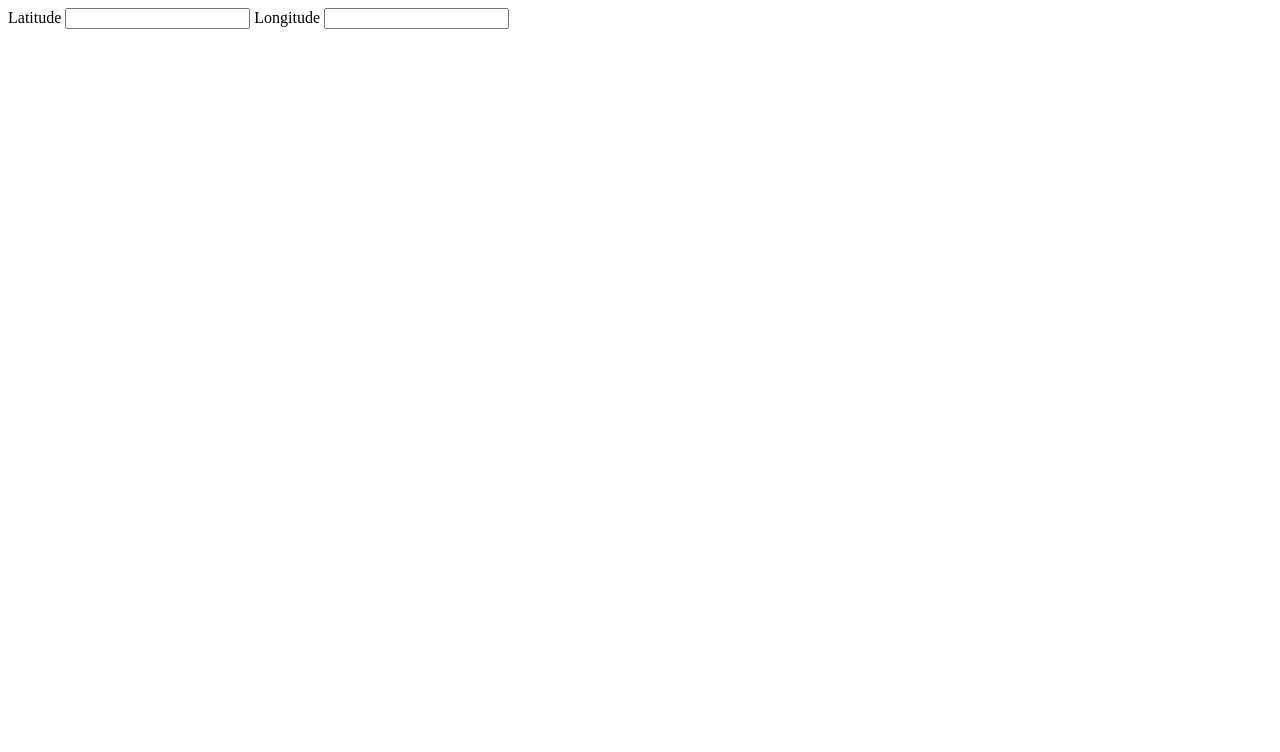
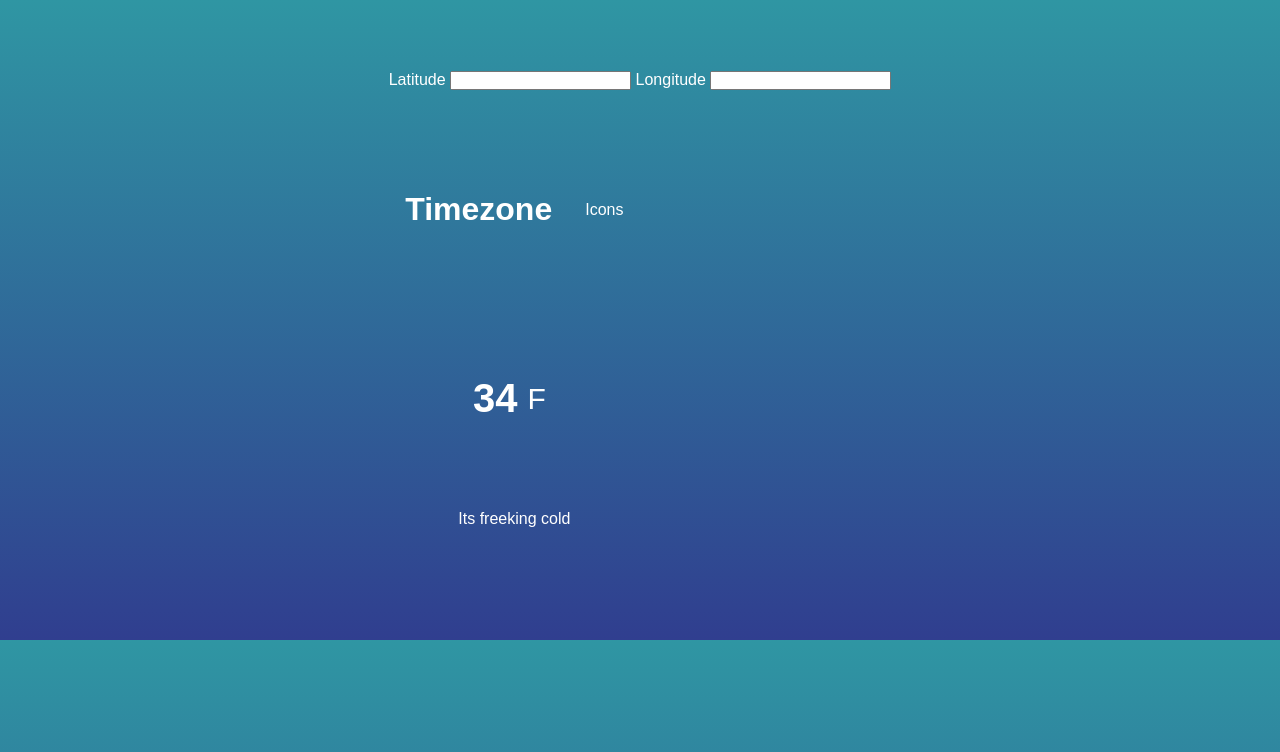
Before and after one commit to horler408/weather_api, a plain HTML site: page index.html in a window 1280 px wide. Drawn offline with Linux system fonts and the light colour scheme.

Commit message:
styled static weather

```diff
--- a/css/style.css
+++ b/css/style.css
@@ -0,0 +1,43 @@
+* {
+  margin: 0;
+  padding: 0;
+  box-sizing: border-box;
+}
+
+body {
+  height: 80vh;
+  display: flex;
+  justify-content: center;
+  flex-direction: column;
+  align-items: center;
+  font-family: sans-serif;
+  color: #fff;
+  background: linear-gradient(rgb(47, 150, 163), rgb(48, 62, 143));
+}
+
+.location,
+.temperature {
+  height: 30vh;
+  width: 50%;
+  display: flex;
+  justify-content: space-around;
+  align-items: center;
+}
+
+.temperature {
+  flex-direction: column;
+}
+
+.degree-section {
+  display: flex;
+  /* justify-content: center; */
+  align-items: center;
+  cursor: pointer;
+}
+.degree-section span {
+  margin: 10px;
+  font-size: 30px;
+}
+.degree-section h2 {
+  font-size: 40px;
+}
--- a/index.html
+++ b/index.html
@@ -16,6 +16,18 @@
                 <input type="text" id="lng">
             </label>
         </div>
+
+        <div class="location">
+            <h1 class="location-timezone">Timezone</h1>
+            <p>Icons</p>
+        </div>
+        <div class="temperature">
+            <div class="degree-section">
+                <h2 class="temperature__degree">34</h2>
+                <span>F</span>
+            </div>
+            <div class="temperature__description">Its freeking cold</div>
+        </div>
     </div>
 
     <script src="./js/app.js"></script>
```
